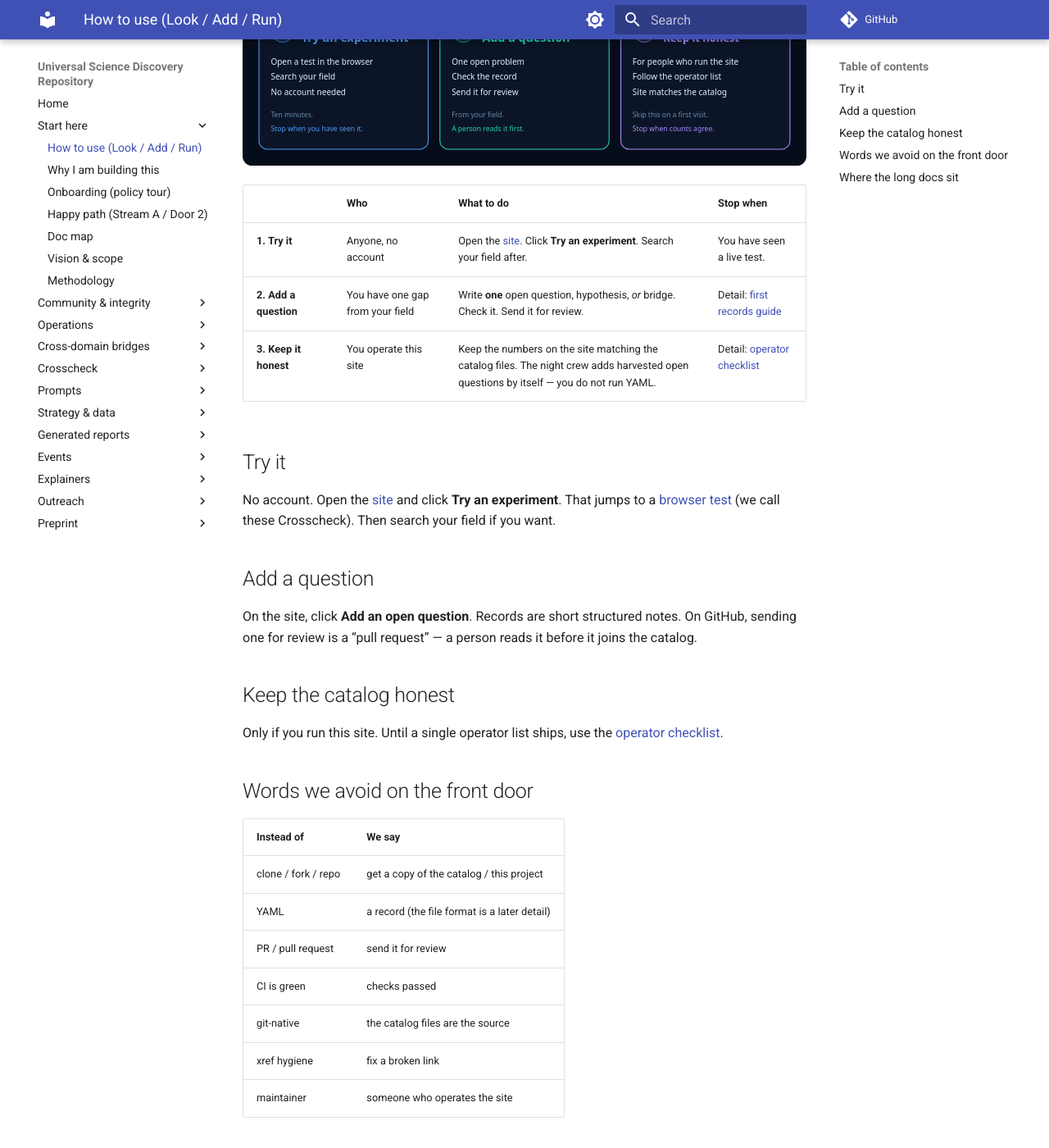
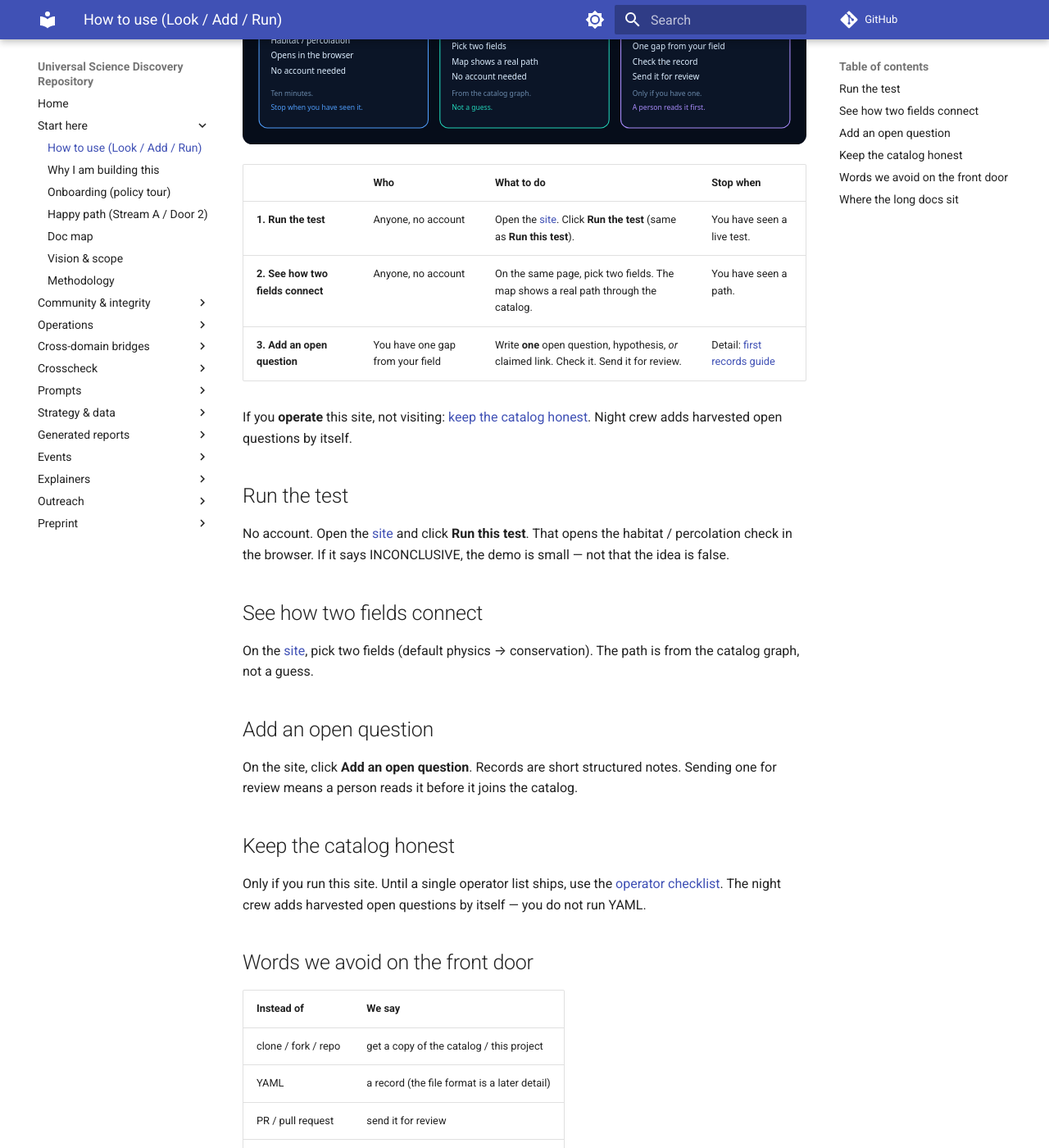
Before and after one commit to KR8ZYSHO3/Universal-Science-Discovery, an MkDocs documentation site: the page built from docs/USE.md, in a window 1280 px wide and 1400 px high, scrolled down 553 px. Shown: the whole window at 82% size. Built offline with MkDocs 1.6.1 and Material for MkDocs 9.7.7, drawn with Linux system fonts in a browser that asks for light colours; comment, search, counter and statistics services are not loaded; some of the changed text lies outside the part shown.

Commit message:
docs: first-visit doors match the hub (FLOW-01) (#338)
Hub, USE.md, and the three-door figure use Run the test / See how two
fields connect / Add an open question. Keep it honest stays an operator
footnote. README badges catch up to 1411 unknowns.

```diff
--- /dev/null
+++ b/.planning/phases/07-hub-first-visit/07-01-SUMMARY.md
@@ -0,0 +1,9 @@
+# 07-01 Summary
+
+Hub `#start` is the source of truth. USE.md, the three-door figure, README header, and dashboard README now use:
+
+1. Run the test
+2. See how two fields connect
+3. Add an open question
+
+Operator “keep it honest” is a footnote. Snapshot counts already matched git (`verify_dashboard_consistency`). Habitat FSS landing exists. Smoke: `tests/repo_smoke/test_first_visit_doors.py`.
--- a/docs/USE.md
+++ b/docs/USE.md
@@ -12,21 +12,27 @@ Then pick **one** of the two doors on the [site](https://kr8zysho3.github.io/Uni
 
 | | Who | What to do | Stop when |
 |--|-----|------------|-----------|
-| **1. Try it** | Anyone, no account | Open the [site](https://kr8zysho3.github.io/Universal-Science-Discovery/dashboard/#start). Click **Try an experiment**. Search your field after. | You have seen a live test. |
-| **2. Add a question** | You have one gap from your field | Write **one** open question, hypothesis, *or* bridge. Check it. Send it for review. | Detail: [first records guide](HAPPY_PATH_FIRST_RECORDS.md) |
-| **3. Keep it honest** | You operate this site | Keep the numbers on the site matching the catalog files. The night crew adds harvested open questions by itself — you do not run YAML. | Detail: [operator checklist](DEV_DASHBOARD.md) |
+| **1. Run the test** | Anyone, no account | Open the [site](https://kr8zysho3.github.io/Universal-Science-Discovery/dashboard/#start). Click **Run the test** (same as **Run this test**). | You have seen a live test. |
+| **2. See how two fields connect** | Anyone, no account | On the same page, pick two fields. The map shows a real path through the catalog. | You have seen a path. |
+| **3. Add an open question** | You have one gap from your field | Write **one** open question, hypothesis, *or* claimed link. Check it. Send it for review. | Detail: [first records guide](HAPPY_PATH_FIRST_RECORDS.md) |
 
-## Try it
+If you **operate** this site, not visiting: [keep the catalog honest](#keep-the-catalog-honest). Night crew adds harvested open questions by itself.
 
-No account. Open the [site](https://kr8zysho3.github.io/Universal-Science-Discovery/dashboard/#start) and click **Try an experiment**. That jumps to a [browser test](https://kr8zysho3.github.io/Universal-Science-Discovery/dashboard/#crosscheck) (we call these Crosscheck). Then search your field if you want.
+## Run the test
 
-## Add a question
+No account. Open the [site](https://kr8zysho3.github.io/Universal-Science-Discovery/dashboard/#example) and click **Run this test**. That opens the habitat / percolation check in the browser. If it says INCONCLUSIVE, the demo is small — not that the idea is false.
 
-On the site, click **Add an open question**. Records are short structured notes. On GitHub, sending one for review is a “pull request” — a person reads it before it joins the catalog.
+## See how two fields connect
+
+On the [site](https://kr8zysho3.github.io/Universal-Science-Discovery/dashboard/#pathfinder), pick two fields (default physics → conservation). The path is from the catalog graph, not a guess.
+
+## Add an open question
+
+On the site, click **Add an open question**. Records are short structured notes. Sending one for review means a person reads it before it joins the catalog.
 
 ## Keep the catalog honest
 
-Only if you run this site. Until a single operator list ships, use the [operator checklist](DEV_DASHBOARD.md).
+Only if you run this site. Until a single operator list ships, use the [operator checklist](DEV_DASHBOARD.md). The night crew adds harvested open questions by itself — you do not run YAML.
 
 ## Words we avoid on the front door
 
```
Also changed, not shown: other parts of docs/USE.md (+1 -1 lines), .planning/ROADMAP.md (+5 -5 lines), .planning/phases/07-hub-first-visit/07-01-PLAN.md (added, +30 -0 lines), CHANGELOG.md (+3 -0 lines), README.md (+3 -3 lines), dashboard/README.md (+1 -1 lines), docs/figures/use-three-doors.svg, 1 other file.
